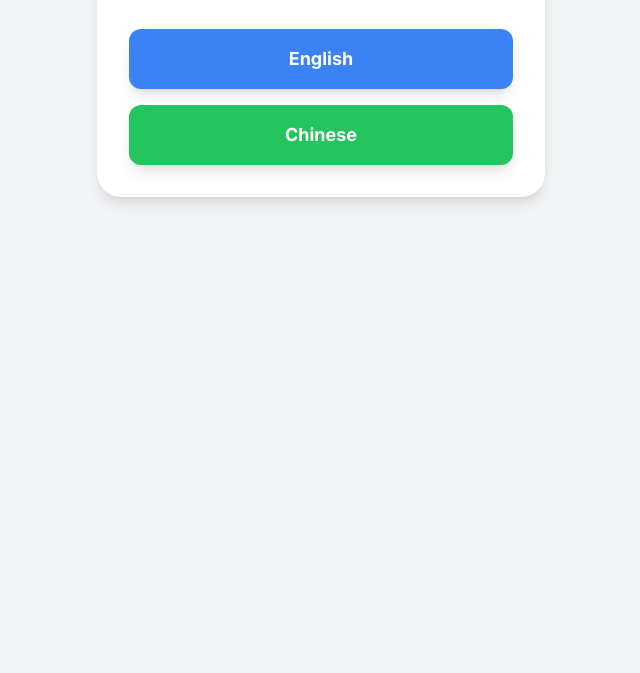
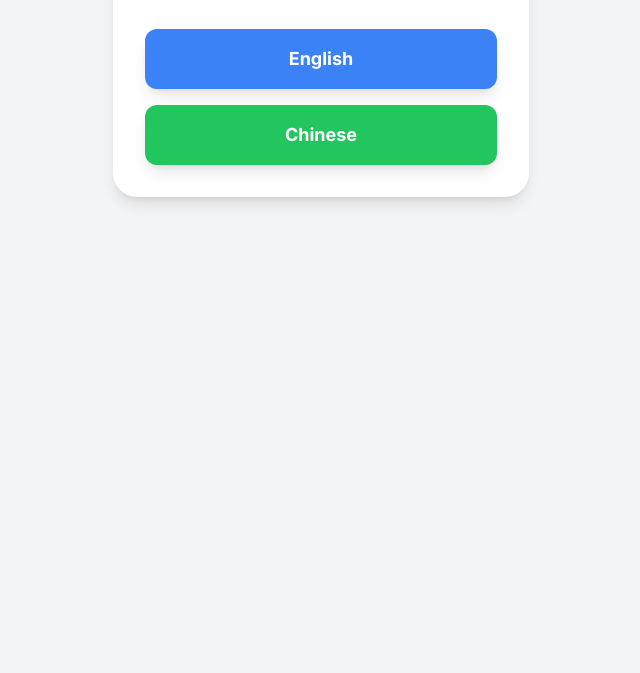
Before and after one commit to chaichat/Flashi, a plain HTML site: page index.html in a window 1280 px wide. Shown: the part 127-800 px from the top of the page, without its empty margins (319-959 px from the left). Drawn offline with nearby package versions, Linux system fonts and the light colour scheme.

Commit message:
fix: Adjust padding and flexbox for consistent Android layout

```diff
--- a/index.html
+++ b/index.html
@@ -8,9 +8,9 @@
     <link href="https://fonts.googleapis.com/css2?family=Inter:wght@400;500;600;700&family=Noto+Sans+Thai:wght@400;500;700&display=swap" rel="stylesheet">
     <link rel="stylesheet" href="css/style.css">
 </head>
-<body class="bg-gray-100 flex flex-col items-center justify-center min-h-screen p-4">
+<body class="bg-gray-100 flex flex-col">
 
-    <div id="app-container" class="w-full max-w-md mx-auto h-full flex flex-col">
+    <div id="app-container" class="w-full max-w-md mx-auto h-full flex flex-col flex-grow p-4">
 
         <!-- Language Selection Screen -->
         <div id="language-selector" class="w-full bg-white p-8 rounded-3xl shadow-lg text-center hidden">
```
